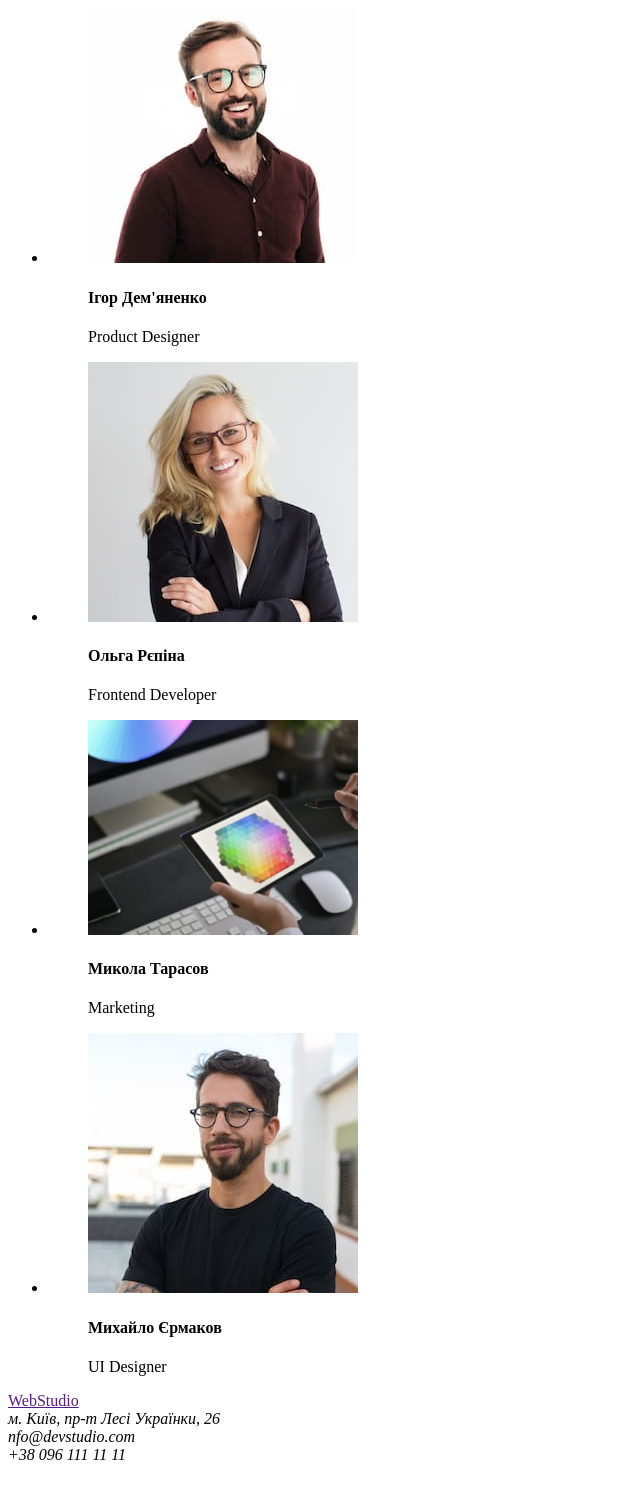
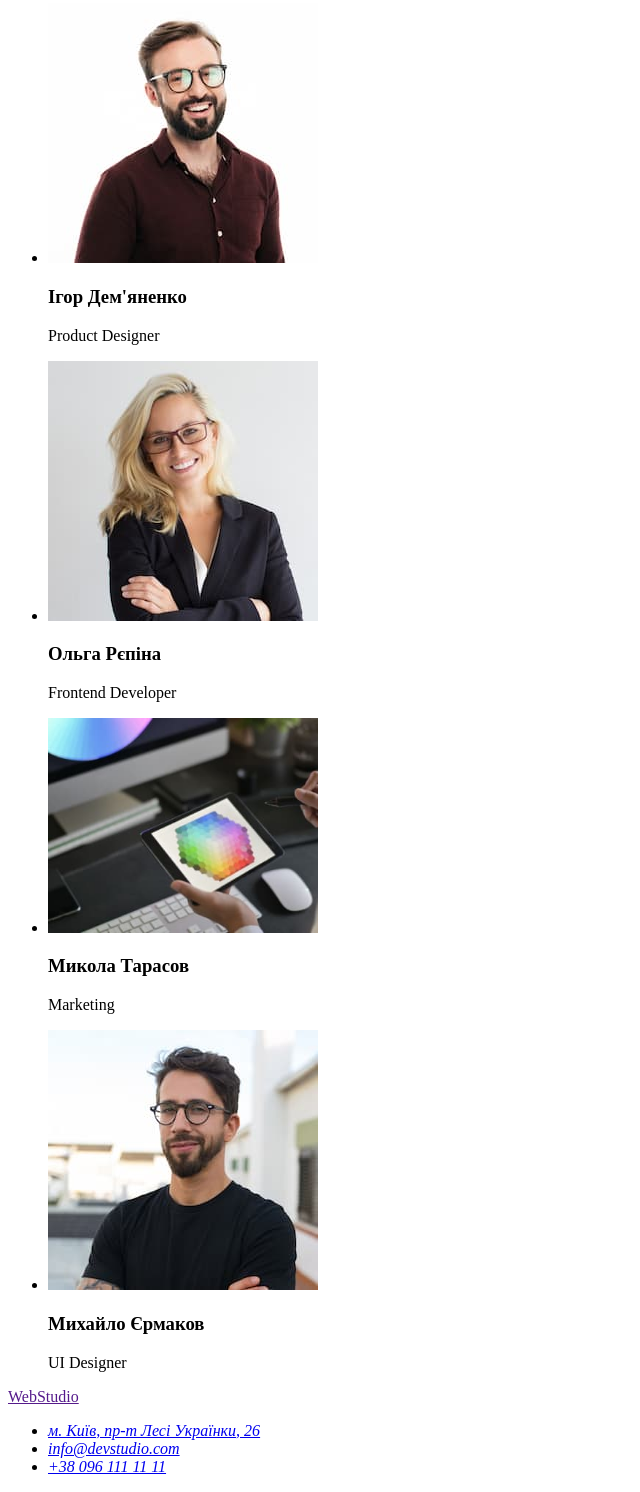
Before and after one commit to NastyaSavchenko/goit-markup-hw-01, a plain HTML site: page index.html in a window 1280 px wide. Shown: the part 1618-3110 px from the top of the page, without its empty margins (0-640 px from the left). Drawn offline with Linux system fonts and the light colour scheme.

Commit message:
Виправляє помилки
Добавляє посилання в footer, виправляє заголовки.

```diff
--- a/index.html
+++ b/index.html
@@ -77,40 +77,24 @@
                 <h2>Наша команда</h2>
                 <ul>
                     <li>
-                        <figure>
                             <img src="./images/product-designer.jpg" alt="Продакт менеджер" width="270">
-                            <figcaption>
-                                <h4>Ігор Дем'яненко</h4>
+                                <h3>Ігор Дем'яненко</h3>
                                 <p>Product Designer</p>
-                            </figcaption>
-                        </figure>
                     </li>
                     <li>
-                        <figure>
                             <img src="./images/frontend-develope.jpg" alt="Фронтенд розробник"  width="270">
-                            <figcaption>
-                                <h4>Ольга Рєпіна</h4>
+                                <h3>Ольга Рєпіна</h3>
                                 <p>Frontend Developer</p>
-                            </figcaption>
-                        </figure>
                     </li>
                     <li>
-                        <figure>
                             <img src="./images/design.jpg" alt="Маркетолог"  width="270">
-                            <figcaption>
-                                <h4>Микола Тарасов</h4>
+                                <h3>Микола Тарасов</h3>
                                 <p>Marketing</p>
-                            </figcaption>
-                        </figure>
                     </li>
                     <li>
-                        <figure>
                             <img src="./images/ul-designer.jpg" alt="Креативний дизайнер"  width="270">
-                            <figcaption>
-                                <h4>Михайло Єрмаков</h4>
+                                <h3>Михайло Єрмаков</h3>
                                 <p>UI Designer</p>
-                            </figcaption>
-                        </figure>
                     </li>
                 </ul>
             </section>
@@ -120,9 +104,11 @@
         <div>
             <a href="">WebStudio</a>
             <address>
-                м. Київ, пр-т Лесі Українки, 26 <br>
-                nfo@devstudio.com <br>
-                +38 096 111 11 11
+                <ul>
+                    <li><a href=«посилання на google map" target="_blank" rel="noopener noreferrer">м. Київ, пр-т Лесі Українки, 26</a></li>
+                    <li><a href="mailto:info@devstudio.com">info@devstudio.com</a></li>
+                    <li><a href="telto:+380961111111">+38 096 111 11 11</a></li>
+                </ul>
             </address>
         </div>
     </footer>
```
